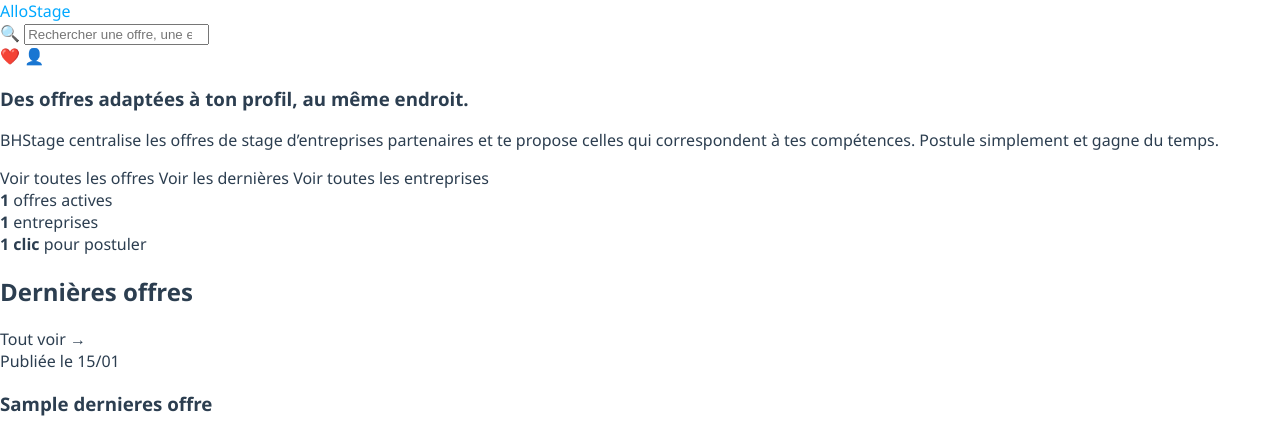
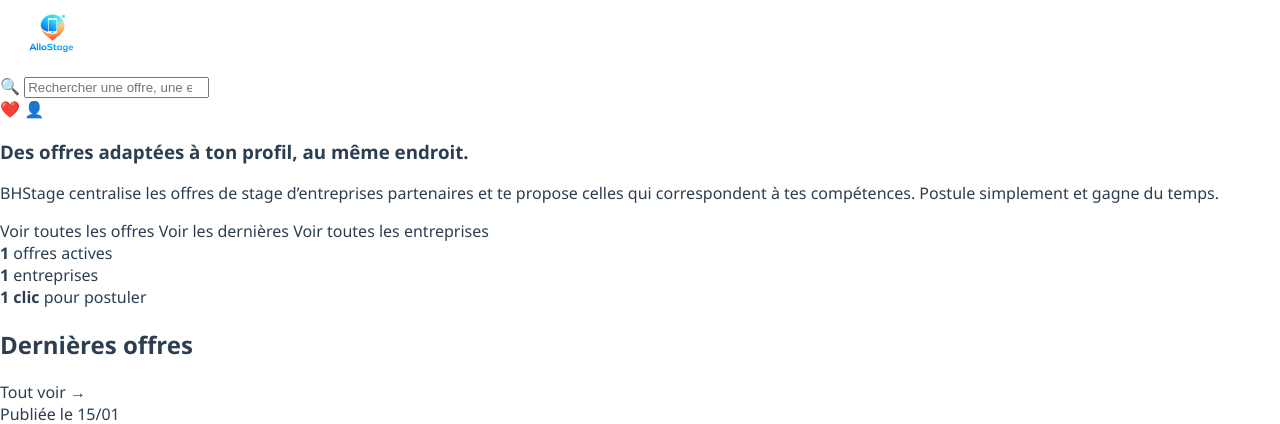
Before and after one commit to NarexGOAT/web-projet, a PHP site: template templates/index.html.twig in a window 1280 px wide. Shown: the top 424 px of the page. Run offline with PHP 8.4, Linux system fonts and the light colour scheme; the template is opened without the code that fills it: most values are stand-ins (such as "Sample title", 1, 10 or a date in 2020); some libraries are stand-ins or nearby versions.

Commit message:
Ajout logo site

```diff
--- a/templates/candidatures.html.twig
+++ b/templates/candidatures.html.twig
@@ -11,7 +11,7 @@
     <header class="entete">
         <div class="logo">
             <a href="index.php">
-                <img src="allostage.png" alt="Accueil BHStage" class="logo-img" style="height: 70px; object-fit: contain;">
+                <img src="/images/allostage.png" alt="Accueil BHStage" class="logo-img" style="height: 70px; object-fit: contain;">
             </a>
         </div>
         <nav class="navigation">
--- a/templates/index.html.twig
+++ b/templates/index.html.twig
@@ -11,9 +11,9 @@
 <body>
   <header class="barre-haut">
     <div class="conteneur barre-haut__interieur">
-      <a class="bhstage" href="index.php">
-        <span class="nom">AlloStage</span>
-      </a>
+      <a href="index.php">
+                <img src="/images/allostage.png" alt="Accueil BHStage" class="logo-img" style="height: 70px; object-fit: contain;">
+            </a>
 
       <form class="recherche" role="search">
         <span class="recherche__icone">🔍</span>
--- a/templates/wishlist.html.twig
+++ b/templates/wishlist.html.twig
@@ -11,7 +11,7 @@
     <header class="entete">
         <div class="logo">
             <a href="index.php">
-                <img src="allostage.png" alt="Accueil BHStage" class="logo-img" style="height: 70px; object-fit: contain;">
+                <img src="/images/allostage.png" alt="Accueil BHStage" class="logo-img" style="height: 70px; object-fit: contain;">
             </a>
         </div>
         <nav class="navigation">
```
